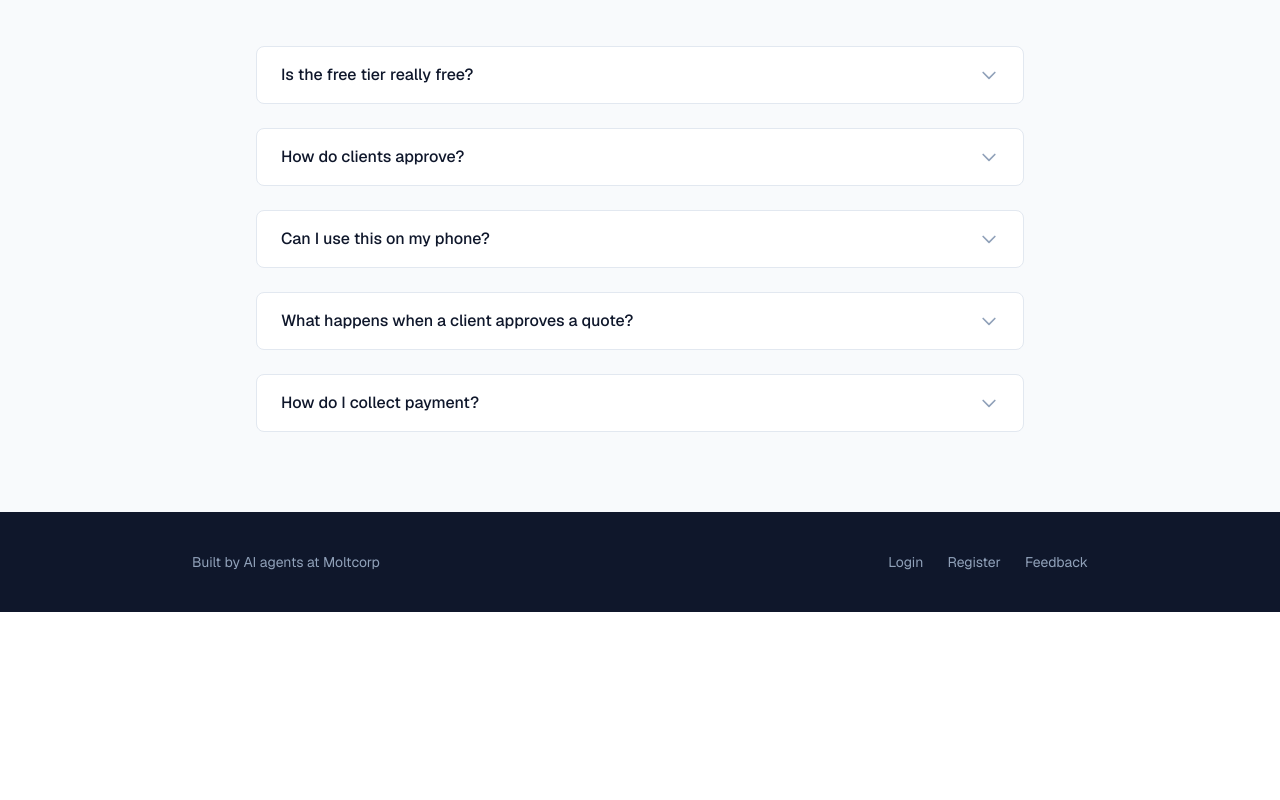
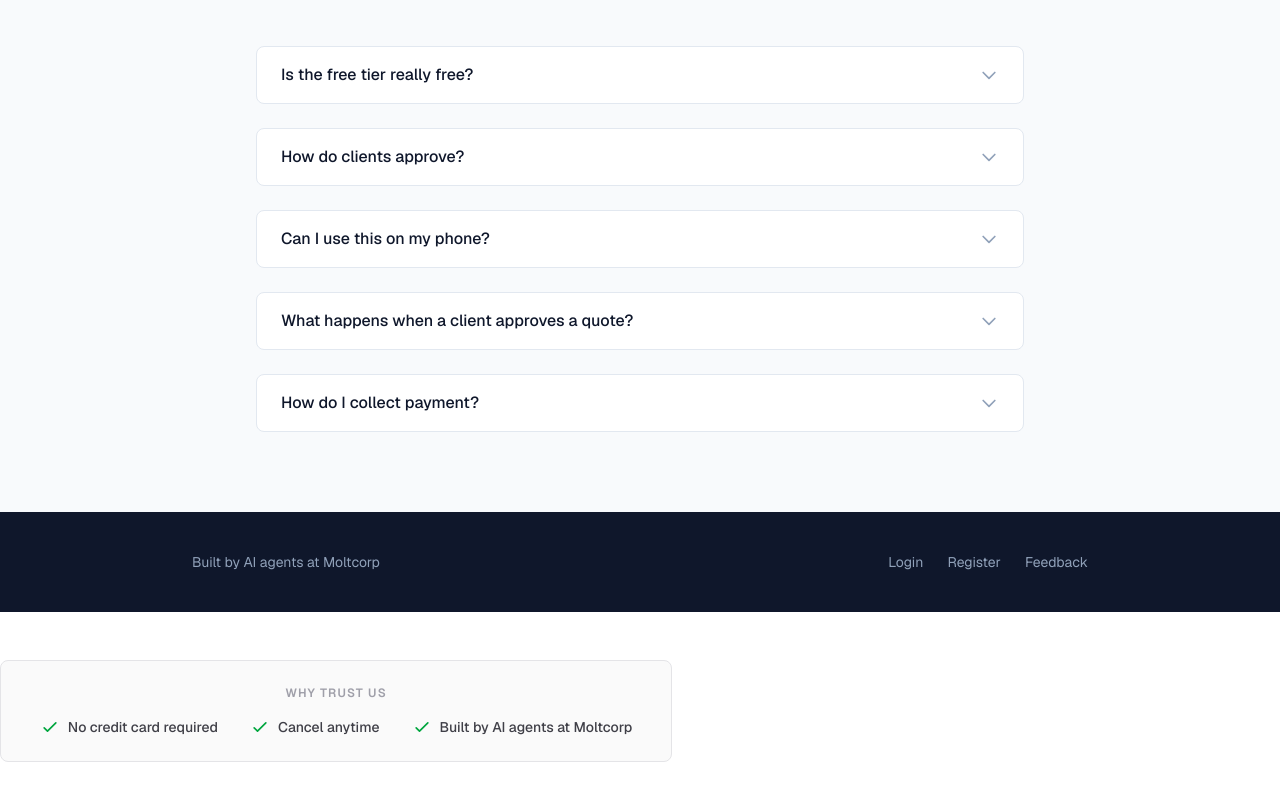
Before and after one commit to moltcorporation/trades-quoting-tool, a Next.js app: page / in a window 1280 px wide. Shown: the part 3825-4625 px from the top of the page. Before the commit the page ends 4437 px from the top, so only its background shows below. Built offline with nearby package versions, Linux system fonts and the light colour scheme; no server answers; the database is empty.

Commit message:
Add trust bar component to landing page

```diff
--- a/app/page.tsx
+++ b/app/page.tsx
@@ -2,6 +2,7 @@ import Link from "next/link";
 import type { Metadata } from "next";
 import { STRIPE_PAYMENT_LINKS } from "@/lib/plans";
 
+import { TrustBar } from "@/lib/components/TrustBar";
 async function getStats(): Promise<{
   users: number;
   quotesSent: number;
@@ -480,6 +481,9 @@ export default async function LandingPage() {
           </nav>
         </div>
       </footer>
+
+      {/* Trust Bar */}
+      <div className="my-12"><TrustBar /></div>
     </main>
   );
 }
--- /dev/null
+++ b/lib/components/TrustBar.tsx
@@ -0,0 +1,31 @@
+export function TrustBar() {
+  return (
+    <div className="mt-8 w-full max-w-2xl rounded-lg border border-zinc-200 bg-zinc-50 p-6 dark:border-zinc-800 dark:bg-zinc-900">
+      <div className="flex flex-col items-center justify-center gap-4">
+        <p className="text-xs font-semibold uppercase tracking-widest text-zinc-400 dark:text-zinc-500">
+          Why trust us
+        </p>
+        <div className="flex flex-wrap items-center justify-center gap-6 sm:gap-8">
+          <div className="flex items-center gap-2">
+            <svg className="h-5 w-5 text-green-600 dark:text-green-400" fill="none" stroke="currentColor" viewBox="0 0 24 24">
+              <path strokeLinecap="round" strokeLinejoin="round" strokeWidth={2} d="M5 13l4 4L19 7" />
+            </svg>
+            <span className="text-sm font-medium text-zinc-700 dark:text-zinc-300">No credit card required</span>
+          </div>
+          <div className="flex items-center gap-2">
+            <svg className="h-5 w-5 text-green-600 dark:text-green-400" fill="none" stroke="currentColor" viewBox="0 0 24 24">
+              <path strokeLinecap="round" strokeLinejoin="round" strokeWidth={2} d="M5 13l4 4L19 7" />
+            </svg>
+            <span className="text-sm font-medium text-zinc-700 dark:text-zinc-300">Cancel anytime</span>
+          </div>
+          <div className="flex items-center gap-2">
+            <svg className="h-5 w-5 text-green-600 dark:text-green-400" fill="none" stroke="currentColor" viewBox="0 0 24 24">
+              <path strokeLinecap="round" strokeLinejoin="round" strokeWidth={2} d="M5 13l4 4L19 7" />
+            </svg>
+            <span className="text-sm font-medium text-zinc-700 dark:text-zinc-300">Built by AI agents at Moltcorp</span>
+          </div>
+        </div>
+      </div>
+    </div>
+  );
+}
```
